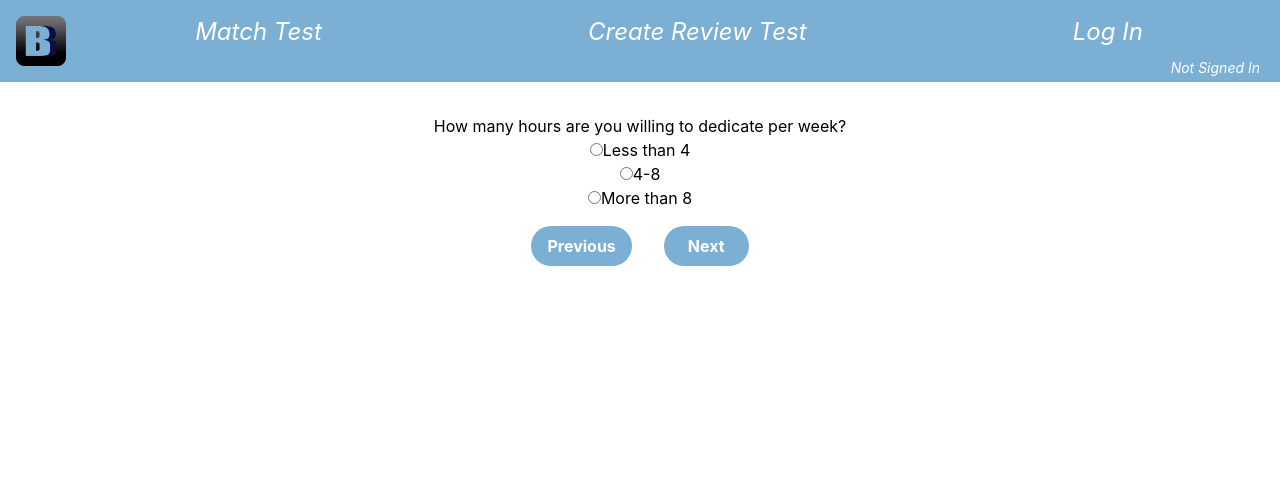
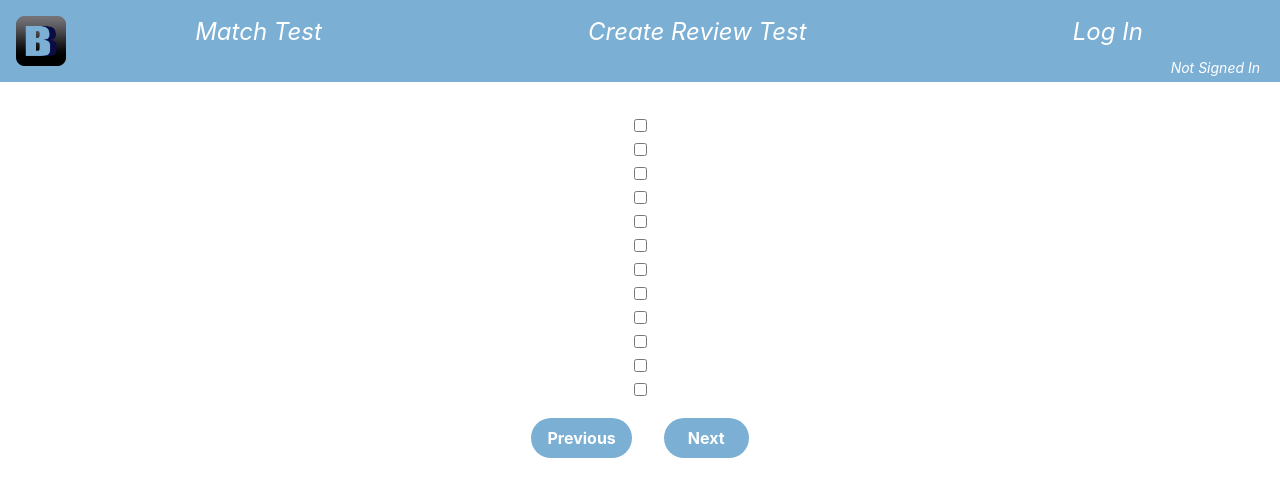
Before and after one commit to 2022-autumn-cos-420/Team-Egg, a React (Create React App) app in the folder client/: page /matchtest in a window 1280 px wide. Both pictures are taken after a click on the button "Next". Shown: the top 496 px of the page. Built offline with nearby package versions, Linux system fonts and the light colour scheme; no server answers.

Commit message:
refactoring and changing form to bootstrap forms

```diff
--- a/client/src/interfaces/Match.tsx
+++ b/client/src/interfaces/Match.tsx
@@ -4,6 +4,6 @@ export interface Match {
     creditHoursAvailable: number,
     availability: MeetingTime[],
     notAvailable: boolean,
-    majorTypes: string[]
+    majorTypes: string[],
     hoursOfWork: number
 }
--- a/client/src/pages/MatchPage.tsx
+++ b/client/src/pages/MatchPage.tsx
@@ -1,9 +1,85 @@
 import React, { useState } from 'react'
-import { Button } from "react-bootstrap"
+import { Button, Form, FormCheck } from "react-bootstrap"
+import { Match } from '../interfaces/Match'
+
+const ALL_MAJORS = ["COS", "MAT", "ENG", "NMD", "PHY", "CHY", "ECO", "PSY", "EDU", "FSN", "NUR", "POS"]
+export function CreditHoursAvailable({
+    creditHoursAvailable,
+    setCreditHoursAvailable,
+}: {creditHoursAvailable: number,
+    setCreditHoursAvailable: (hours: number) => void
+    }): JSX.Element {
+    return (
+        <div>
+        <Form.Group controlId="formCreditHours">
+            <Form.Label><div>How many credit hours do you have available?</div></Form.Label>
+                <Form.Control
+                className="border-2 border-black p-1 text-center rounded-md w-[50px]"
+                type="number"
+                value={creditHoursAvailable}
+                onChange={(event: React.ChangeEvent<HTMLInputElement>) => {
+                    let x = parseInt(event.target.value)
+                isNaN(x) ? setCreditHoursAvailable(0) : setCreditHoursAvailable(x)
+                }
+            }
+      />
+    </Form.Group>
+    </div>
+    )
+}
+
+export function MajorTypes({
+    majorsList,
+    setMajorsList,
+}: {majorsList: string[],
+    setMajorsList: (majors: string[]) => void
+    }): JSX.Element {
+        function updateList(event: React.ChangeEvent<HTMLInputElement>) {
+            const major = event.target.value;
+            if (majorsList.includes(major)) {
+                // Remove the given value
+                setMajorsList(majorsList.filter((event) => event !== major));
+            } else {
+                // Append the given value
+                setEmotions([...emotions, emotion]);
+            }
+        }
+    return(
+        <div>
+        <Form.Group controlId="desiredMajors">
+            {ALL_MAJORS.map((major: string) => (
+                <FormCheck
+                key={major}
+                type="checkbox"
+                name="major"
+
+                />
+            ))}
+            </Form.Group>
+        </div>
+    )
+}
+
+export function HoursOutsideClass(): JSX.Element {
+    return(
+        <div>
+        <p>Outside of class, how many hours are you willing to deidcate to your courses per week?</p>
+        <form>
+            <input type="radio" id="Yes" name="takenClass" value="Yes"></input>
+            <label htmlFor="Yes">Yes</label><br></br>
+            <input type="radio" id="No" name="takenClass" value="No"></input>
+            <label htmlFor="No">No</label><br></br>
+        </form>
+        </div>
+    )
+}
 
 export default function MatchPage(): JSX.Element {
     const [questionNumber, setQuestionNumber] = useState<number>(1);
     const [submitted, setSubmitted] = useState<boolean>(false);
+    const [creditHoursAvailable, setCreditHoursAvailable] = useState<number>(0);
+    const [majors, setMajors] = useState<string[]>([]);
+    const [hoursOutside, setHoursOutside] = useState<number>(0);
 
     function nextQuestion(): void {
 
@@ -24,45 +100,13 @@ export default function MatchPage(): JSX.Element {
     return (
 
     <div>
-
-        <div hidden = {questionNumber !== 1} className = "mt-8">
-        <p>Select 3 majors you are interested in.</p>
-        <form>
-            <input type="checkbox" id="COS" name="MajorType" value="COS"></input>
-            <label htmlFor="COS">COS</label><br></br>
-            <input type="checkbox" id="MAT" name="MajorType" value="COS"></input>
-            <label htmlFor="MAT">MAT</label><br></br>
-            <input type="checkbox" id="ENG" name="MajorType" value="ENG"></input>
-            <label htmlFor="ENG">ENG</label><br></br>
-        </form>
-    </div>
-
-        <div hidden = {questionNumber !== 2} className = "mt-8">
-        <p>How many hours are you willing to dedicate per week?</p>
-        <form>
-            <input type="radio" id="Less than 4" name="classHours" value="Less than 4"></input>
-            <label htmlFor="Less than 4">Less than 4</label><br></br>
-            <input type="radio" id="4-8" name="classHours" value="4-8"></input>
-            <label htmlFor="4-8">4-8</label><br></br>
-            <input type="radio" id="More than 8" name="classHours" value="More than 8"></input>
-            <label htmlFor="More than 8">More than 8</label><br></br>
-        </form>
-        </div>
-
-        <div hidden = {questionNumber !== 3} className = "mt-8">
-        <p>Have you taken a class in --classname-- before?</p>
-        <form>
-            <input type="radio" id="Yes" name="takenClass" value="Yes"></input>
-            <label htmlFor="Yes">Yes</label><br></br>
-            <input type="radio" id="No" name="takenClass" value="No"></input>
-            <label htmlFor="No">No</label><br></br>
-        </form>
-        </div>
+        <div hidden = {questionNumber !== 1} className = "mt-8"><CreditHoursAvailable creditHoursAvailable={creditHoursAvailable} setCreditHoursAvailable={setCreditHoursAvailable} /></div>
+        <div hidden = {questionNumber !== 2} className = "mt-8"><MajorTypes/></div>
+        <div hidden = {questionNumber !== 3} className = "mt-8"><HoursOutsideClass/></div>
 
         <Button hidden = {questionNumber === 1 || submitted === true} className = "m-4 bg-crt_BB_lightBlue hover:bg-crt_BB_darkBlue text-white font-bold py-2 px-4 rounded-full" onClick = {() => previousQuestion()}>Previous</Button>
         <Button hidden = {questionNumber === 3 || submitted === true} className = "m-4 px-6 bg-crt_BB_lightBlue hover:bg-crt_BB_darkBlue text-white font-bold py-2 px-4 rounded-full" onClick = {() => nextQuestion()}>Next</Button>
         <Button hidden = {questionNumber !== 3 || submitted === true} className = "px-6 bg-crt_BB_lightBlue hover:bg-crt_BB_darkBlue text-white font-bold py-2 px-4 rounded-full" onClick = {() => handleSubmit()}>Submit</Button>
-
     </div>
 
     )
```
Also changed, not shown: 1 other file (tests, documents, lock files or other folders).
